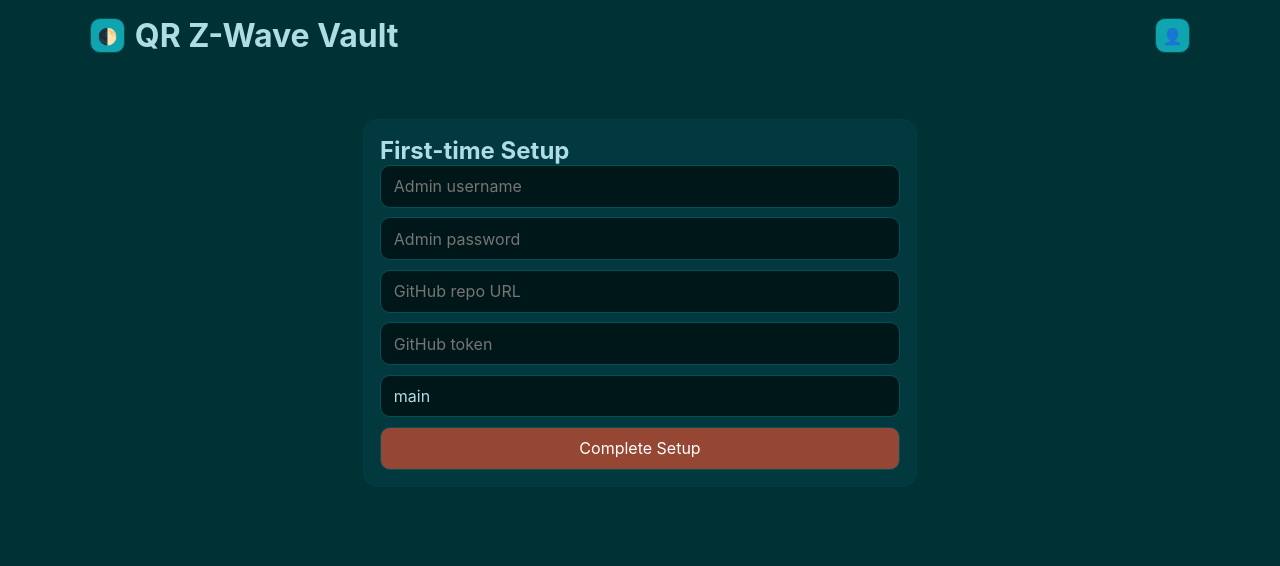
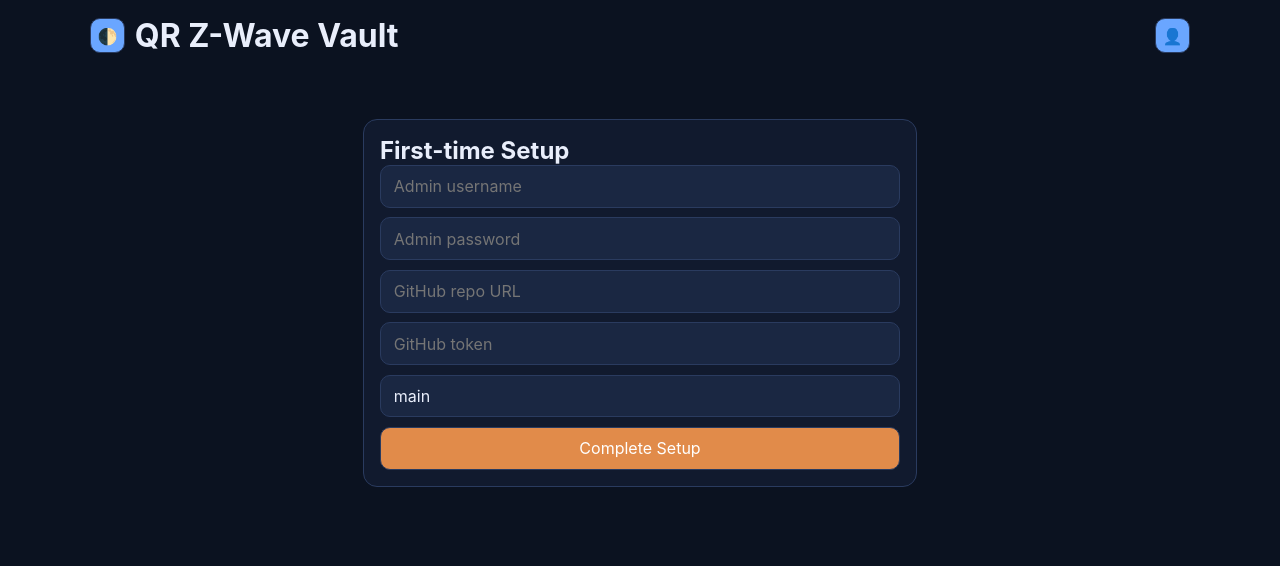
Before and after one commit to hummel22/qr-zwave-vault, a FastAPI app: page / in a window 1280 px wide. Shown: the top 566 px of the page. Run offline with FastAPI, Linux system fonts and the light colour scheme.

Commit message:
Improve theme palettes and persist UI state with cookies

```diff
--- a/app/static/app.js
+++ b/app/static/app.js
@@ -1,4 +1,18 @@
 const { createApp } = Vue;
+const APP_STATE_COOKIE_AGE_SECONDS = 60 * 60 * 24 * 365;
+
+function setCookie(name, value, maxAgeSeconds = APP_STATE_COOKIE_AGE_SECONDS) {
+  const encoded = encodeURIComponent(String(value));
+  document.cookie = `${name}=${encoded}; Max-Age=${maxAgeSeconds}; Path=/; SameSite=Lax`;
+}
+
+function getCookie(name) {
+  const key = `${name}=`;
+  const parts = document.cookie.split(";").map((part) => part.trim());
+  const match = parts.find((part) => part.startsWith(key));
+  if (!match) return null;
+  return decodeURIComponent(match.slice(key.length));
+}
 
 async function parseJsonSafely(response) {
   const text = await response.text();
@@ -17,12 +31,12 @@ createApp({
       isAuthenticated: false,
       message: "",
       route: "devices",
-      theme: localStorage.getItem("theme") || "dark",
+      theme: getCookie("theme") === "light" ? "light" : "dark",
       devices: [],
       selectedDevice: null,
       form: { device_name: "", raw_value: "", location: "", description: "" },
       editForm: { device_name: "", location: "", description: "" },
-      filters: { q: "" },
+      filters: { q: getCookie("devices_filter_q") || "" },
       setup: { username: "", password: "", github_repo: "", github_token: "", github_branch: "main" },
       loginForm: { username: "", password: "" },
       scannerActive: false,
@@ -61,14 +75,19 @@ createApp({
     },
     toggleTheme() {
       this.theme = this.theme === "dark" ? "light" : "dark";
-      localStorage.setItem("theme", this.theme);
+      setCookie("theme", this.theme);
     },
     getRouteFromLocation() {
       const path = window.location.pathname || "/";
-      return path === "/profile" ? "profile" : "devices";
+      if (path === "/profile") return "profile";
+      if (path === "/") {
+        return getCookie("route") === "profile" ? "profile" : "devices";
+      }
+      return "devices";
     },
     handlePopState() {
       this.route = this.getRouteFromLocation();
+      setCookie("route", this.route);
     },
     navigateTo(route) {
       const targetPath = route === "profile" ? "/profile" : "/";
@@ -76,6 +95,7 @@ createApp({
         window.history.pushState({}, "", targetPath);
       }
       this.route = route;
+      setCookie("route", route);
     },
     openProfile() {
       if (!this.isAuthenticated) return;
@@ -153,6 +173,7 @@ createApp({
     async loadDevices() {
       const params = new URLSearchParams();
       if (this.filters.q) params.set("q", this.filters.q);
+      setCookie("devices_filter_q", this.filters.q || "");
       const res = await fetch(`/api/v1/devices?${params.toString()}`);
       if (res.status === 401) {
         this.isAuthenticated = false;
--- a/app/static/styles.css
+++ b/app/static/styles.css
@@ -1,18 +1,30 @@
 :root {
-  --c-bg: #003135;
-  --c-surface: #024950;
-  --c-accent: #0fa4af;
-  --c-warm: #964734;
-  --c-text: #afdde5;
+  --c-bg: #0b1220;
+  --c-surface: #111a2e;
+  --c-surface-raised: #1a2742;
+  --c-accent: #6aa6ff;
+  --c-accent-strong: #3f8cff;
+  --c-warm: #e18b4a;
+  --c-text: #e9eefb;
+  --c-text-muted: #b3c0da;
+  --c-border: #2a3b5f;
+  --c-danger: #dc5757;
   font-family: Inter, system-ui, sans-serif;
+  color-scheme: dark;
 }
 
 .shell[data-theme="light"] {
-  --c-bg: #afdde5;
+  --c-bg: #f3f6fb;
   --c-surface: #ffffff;
-  --c-accent: #0fa4af;
-  --c-warm: #964734;
-  --c-text: #003135;
+  --c-surface-raised: #ecf1f9;
+  --c-accent: #2662d9;
+  --c-accent-strong: #1749ad;
+  --c-warm: #b56b2f;
+  --c-text: #172033;
+  --c-text-muted: #495875;
+  --c-border: #cfdaee;
+  --c-danger: #c23d3d;
+  color-scheme: light;
 }
 
 body {
@@ -42,8 +54,8 @@ body {
 }
 
 .panel {
-  background: color-mix(in oklab, var(--c-surface) 85%, black 15%);
-  border: 1px solid color-mix(in oklab, var(--c-accent) 50%, black 50%);
+  background: var(--c-surface);
+  border: 1px solid var(--c-border);
   border-radius: 14px;
   padding: 1rem;
 }
@@ -69,21 +81,26 @@ textarea,
 button {
   font: inherit;
   border-radius: 10px;
-  border: 1px solid color-mix(in oklab, var(--c-accent) 60%, black 40%);
+  border: 1px solid var(--c-border);
   padding: 0.65rem 0.8rem;
 }
 
 input,
 textarea {
-  background: color-mix(in oklab, var(--c-bg) 65%, black 35%);
+  background: var(--c-surface-raised);
   color: var(--c-text);
 }
 
 .btn,
 .icon-btn {
   background: var(--c-accent);
-  color: #001b1d;
+  color: #ffffff;
   cursor: pointer;
+}
+
+.btn:hover,
+.icon-btn:hover {
+  background: var(--c-accent-strong);
 }
 
 .btn.primary {
@@ -92,7 +109,7 @@ textarea {
 }
 
 .btn.danger {
-  background: #8f2d1c;
+  background: var(--c-danger);
   color: #fff;
 }
 
@@ -110,7 +127,7 @@ table {
 
 th,
 td {
-  border-bottom: 1px solid color-mix(in oklab, var(--c-accent) 30%, black 70%);
+  border-bottom: 1px solid var(--c-border);
   text-align: left;
   padding: 0.65rem;
 }
@@ -120,7 +137,7 @@ tbody tr {
 }
 
 tbody tr:hover {
-  background: color-mix(in oklab, var(--c-accent) 16%, transparent 84%);
+  background: color-mix(in oklab, var(--c-accent) 10%, transparent 90%);
 }
 
 .fab {
@@ -158,7 +175,7 @@ img {
   bottom: 1rem;
   transform: translateX(-50%);
   background: var(--c-surface);
-  border: 1px solid var(--c-accent);
+  border: 1px solid var(--c-border);
   padding: 0.5rem 1rem;
   border-radius: 999px;
 }
@@ -171,7 +188,7 @@ img {
 .scanner-video {
   width: 100%;
   border-radius: 10px;
-  border: 1px solid color-mix(in oklab, var(--c-accent) 60%, black 40%);
+  border: 1px solid var(--c-border);
   background: #000;
   aspect-ratio: 4 / 3;
   object-fit: cover;
@@ -180,7 +197,7 @@ img {
 .hint {
   margin: 0;
   font-size: 0.9rem;
-  opacity: 0.9;
+  color: var(--c-text-muted);
 }
 
 .profile-grid {
@@ -212,9 +229,9 @@ img {
   width: 2rem;
   height: 2rem;
   border-radius: 50%;
-  border: 1px solid color-mix(in oklab, var(--c-accent) 60%, black 40%);
-  background: color-mix(in oklab, var(--c-accent) 65%, black 35%);
-  color: #001b1d;
+  border: 1px solid var(--c-border);
+  background: var(--c-surface-raised);
+  color: var(--c-text);
   cursor: help;
   padding: 0;
   line-height: 1;
```
